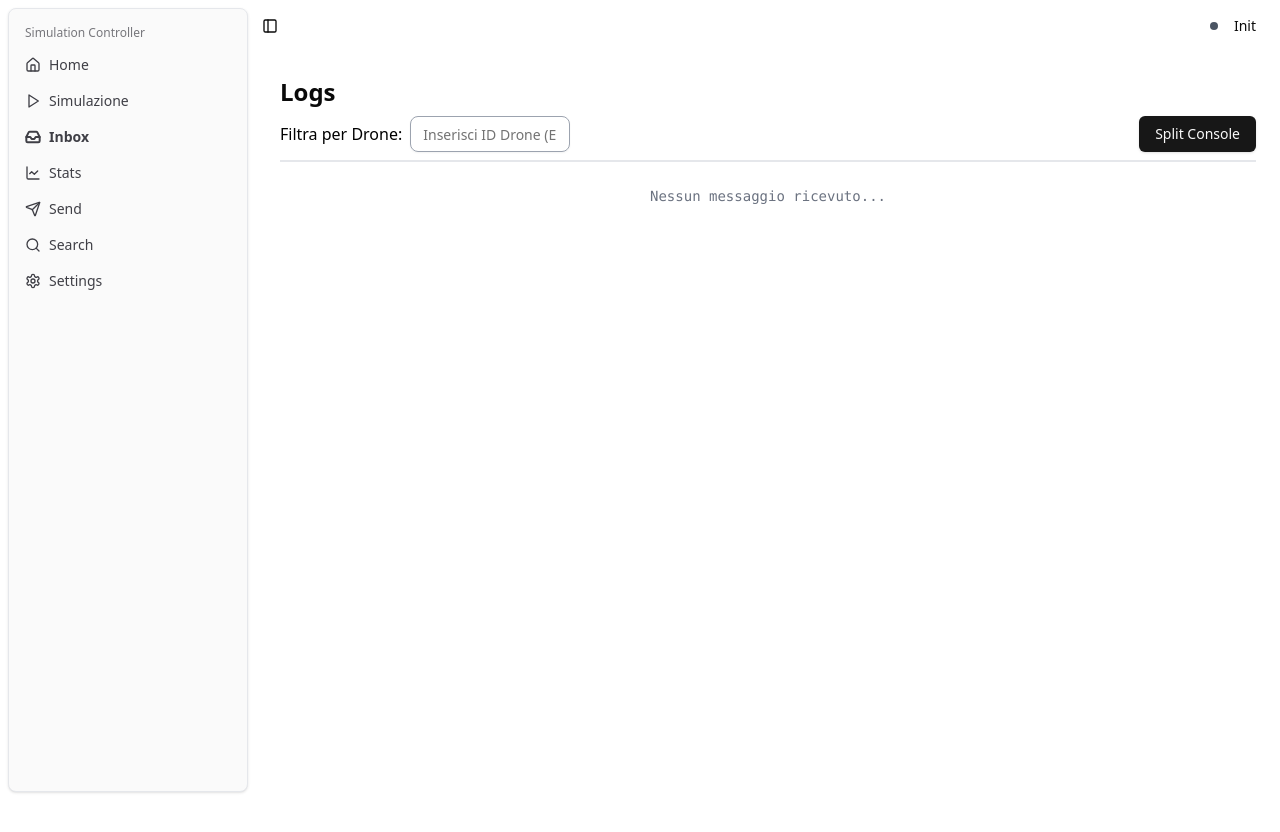
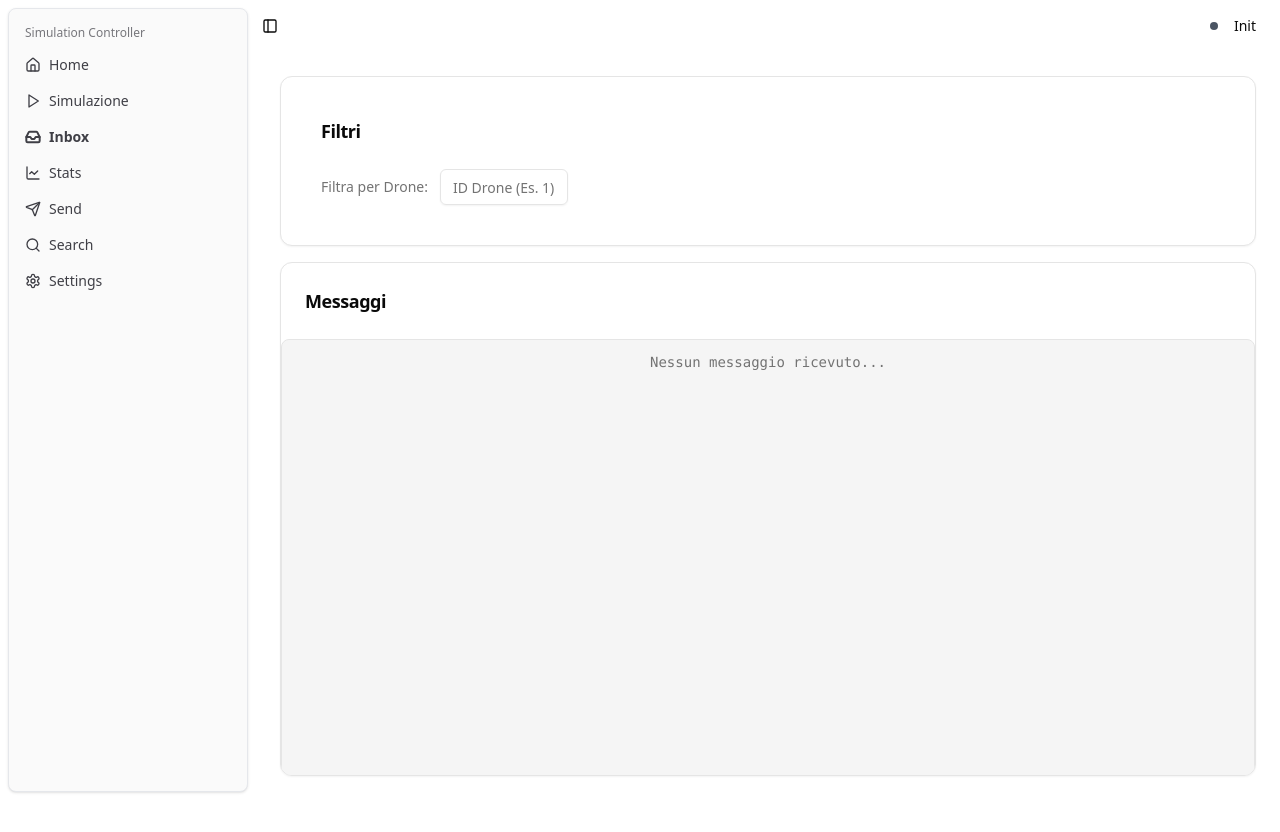
Before and after one commit to Rustbusters/react-sc, a React (Vite) app: page /inbox in a window 1280 px wide. Shown: the top 832 px of the page. After the commit the page ends 800 px from the top, so only its background shows below. Built offline with nearby package versions, Linux system fonts and the light colour scheme.

Commit message:
style: ui improvements

```diff
--- /dev/null
+++ b/src/components/ui/card.tsx
@@ -0,0 +1,76 @@
+import * as React from "react"
+
+import { cn } from "@/lib/utils"
+
+const Card = React.forwardRef<
+  HTMLDivElement,
+  React.HTMLAttributes<HTMLDivElement>
+>(({ className, ...props }, ref) => (
+  <div
+    ref={ref}
+    className={cn(
+      "rounded-xl border bg-card text-card-foreground shadow",
+      className
+    )}
+    {...props}
+  />
+))
+Card.displayName = "Card"
+
+const CardHeader = React.forwardRef<
+  HTMLDivElement,
+  React.HTMLAttributes<HTMLDivElement>
+>(({ className, ...props }, ref) => (
+  <div
+    ref={ref}
+    className={cn("flex flex-col space-y-1.5 p-6", className)}
+    {...props}
+  />
+))
+CardHeader.displayName = "CardHeader"
+
+const CardTitle = React.forwardRef<
+  HTMLDivElement,
+  React.HTMLAttributes<HTMLDivElement>
+>(({ className, ...props }, ref) => (
+  <div
+    ref={ref}
+    className={cn("font-semibold leading-none tracking-tight", className)}
+    {...props}
+  />
+))
+CardTitle.displayName = "CardTitle"
+
+const CardDescription = React.forwardRef<
+  HTMLDivElement,
+  React.HTMLAttributes<HTMLDivElement>
+>(({ className, ...props }, ref) => (
+  <div
+    ref={ref}
+    className={cn("text-sm text-muted-foreground", className)}
+    {...props}
+  />
+))
+CardDescription.displayName = "CardDescription"
+
+const CardContent = React.forwardRef<
+  HTMLDivElement,
+  React.HTMLAttributes<HTMLDivElement>
+>(({ className, ...props }, ref) => (
+  <div ref={ref} className={cn("p-6 pt-0", className)} {...props} />
+))
+CardContent.displayName = "CardContent"
+
+const CardFooter = React.forwardRef<
+  HTMLDivElement,
+  React.HTMLAttributes<HTMLDivElement>
+>(({ className, ...props }, ref) => (
+  <div
+    ref={ref}
+    className={cn("flex items-center p-6 pt-0", className)}
+    {...props}
+  />
+))
+CardFooter.displayName = "CardFooter"
+
+export { Card, CardHeader, CardFooter, CardTitle, CardDescription, CardContent }
--- a/src/pages/Logs.tsx
+++ b/src/pages/Logs.tsx
@@ -2,7 +2,9 @@ import { useEffect, useRef, useState } from "react";
 import { invoke } from "@tauri-apps/api/core";
 import { Button } from "@/components/ui/button";
 import { Input } from "@/components/ui/input";
-import { ArrowDownToLine } from "lucide-react";
+import { Card, CardContent, CardHeader, CardTitle } from "@/components/ui/card";
+import { Label } from "@/components/ui/label";
+import { ArrowDownToLine, X } from "lucide-react";
 
 interface Message {
   type: string;
@@ -13,11 +15,9 @@ interface Message {
 export const Logs = () => {
   const [messages, setMessages] = useState<Message[]>([]);
   const [nodeFilter, setNodeFilter] = useState<string>("");
-  const [isSplit, setIsSplit] = useState<boolean>(false);
   const [isAtBottom, setIsAtBottom] = useState<boolean>(true);
 
   const logsContainerRef = useRef<HTMLDivElement | null>(null);
-  const filteredLogsContainerRef = useRef<HTMLDivElement | null>(null);
 
   const fetchAndDisplayMessages = async () => {
     try {
@@ -37,18 +37,12 @@ export const Logs = () => {
   useEffect(() => {
     if (isAtBottom) {
       logsContainerRef.current?.scrollTo({ top: logsContainerRef.current.scrollHeight, behavior: "smooth" });
-      filteredLogsContainerRef.current?.scrollTo({
-        top: filteredLogsContainerRef.current.scrollHeight,
-        behavior: "smooth"
-      });
     }
-  }, [messages, isSplit]);
+  }, [messages]);
 
-  // Funzione per monitorare lo scroll e aggiornare lo stato
-  const handleScroll = (ref: React.RefObject<HTMLDivElement>) => {
-    if (!ref.current) return;
-    const { scrollTop, scrollHeight, clientHeight } = ref.current;
-    setIsAtBottom(scrollTop + clientHeight >= scrollHeight - 10);
+  const handleScroll = (event: React.UIEvent<HTMLDivElement>) => {
+    const target = event.currentTarget;
+    setIsAtBottom(target.scrollTop + target.clientHeight >= target.scrollHeight - 10);
   };
 
   const scrollToBottom = () => {
@@ -58,7 +52,7 @@ export const Logs = () => {
   const getMessageColor = (type: string) => {
     switch (type) {
       case "PacketSent":
-        return "text-black font-semibold";
+        return "text-green-600 font-semibold";
       case "PacketDropped":
         return "text-red-500 font-semibold";
       case "ControllerShortcut":
@@ -70,131 +64,70 @@ export const Logs = () => {
 
   const filteredMessages = nodeFilter
     ? messages.filter((msg) => msg.node.toString().includes(nodeFilter))
-    : [];
-
-  const displayedMessages = !isSplit && nodeFilter ? filteredMessages : messages;
+    : messages;
 
   return (
-    <div className="p-6 w-full h-full">
-      <h2 className="text-2xl font-bold">Logs</h2>
-
-      <div className="py-2 flex flex-wrap items-center justify-between gap-3 border-b-2 border-gray-200 mb-2">
-        <div className="flex items-center gap-2">
-          <label htmlFor="nodeFilter" className="text-md font-medium text-black">
+    <div className="h-screen w-full flex flex-col p-6 bg-background space-y-4">
+      {/* Sezione Filtri */ }
+      <Card className="p-4 shadow-sm">
+        <CardHeader className="flex flex-row items-center justify-between">
+          <CardTitle className="text-lg">Filtri</CardTitle>
+        </CardHeader>
+        <CardContent className="flex items-center gap-3">
+          <Label htmlFor="nodeFilter" className="text-muted-foreground">
             Filtra per Drone:
-          </label>
+          </Label>
           <Input
             id="nodeFilter"
             type="text"
-            placeholder="Inserisci ID Drone (Es. 1)"
+            placeholder="ID Drone (Es. 1)"
             value={ nodeFilter }
             onChange={ (e) => setNodeFilter(e.target.value) }
-            className="border border-gray-400 rounded-lg px-3 py-2 text-black w-40"
+            className="w-32"
           />
           { nodeFilter && (
-            <Button onClick={ () => setNodeFilter("") } className="ml-2">
-              ❌ Reset
+            <Button variant="outline" size="icon" onClick={ () => setNodeFilter("") }>
+              <X size={ 18 }/>
             </Button>
           ) }
-        </div>
-        <Button onClick={ () => setIsSplit(!isSplit) }>
-          { isSplit ? "Unsplit Console" : "Split Console" }
-        </Button>
-      </div>
+        </CardContent>
+      </Card>
 
-      { isSplit ? (
-        <div className="flex flex-col gap-4 relative">
-          {/* Sezione: Tutti i Log */ }
-          <div>
-            <h3 className="text-lg font-semibold text-black mb-2">Tutti i Log</h3>
-            <div
-              ref={ logsContainerRef }
-              onScroll={ () => handleScroll(logsContainerRef) }
-              className="h-[250px] p-4 overflow-y-auto font-mono text-sm border border-gray-300 rounded-md shadow-md"
-            >
-              { messages.length === 0 ? (
-                <p className="text-gray-500 text-center">Nessun messaggio ricevuto...</p>
-              ) : (
-                messages.map((message, index) => (
-                  <div key={ index } className={ `py-2 border-b border-gray-200 ${ getMessageColor(message.type) }` }>
-                    <span
-                      className="ml-2 text-blue-600">[{ message.type.startsWith("HostEvent") ? "Host" : "Drone" }: { message.node }]</span>
-                    <span className="font-bold">[{ message.type }]</span>
-                    <span className="ml-2">{ message.packet }</span>
-                  </div>
-                ))
-              ) }
-            </div>
-          </div>
-
-          <div>
-            <h3 className="text-lg font-semibold text-black mb-2">
-              Log Filtrati { nodeFilter && `(Drone: ${ nodeFilter })` }
-            </h3>
-            <div
-              ref={ filteredLogsContainerRef }
-              onScroll={ () => handleScroll(filteredLogsContainerRef) }
-              className="h-[250px] p-4 overflow-y-auto font-mono text-sm border border-gray-300 rounded-md shadow-md"
-            >
-              { filteredMessages.length === 0 ? (
-                <p className="text-gray-500 text-center">
-                  { nodeFilter
-                    ? "Nessun messaggio per il drone selezionato."
-                    : "Imposta un filtro per visualizzare log specifici." }
-                </p>
-              ) : (
-                filteredMessages.map((message, index) => (
-                  <div key={ index } className={ `py-2 border-b border-gray-200 ${ getMessageColor(message.type) }` }>
-                    <span className="font-bold">[{ message.type }]</span>
-                    <span className="ml-2 text-blue-600">[Drone: { message.node }]</span>
-                    <span className="ml-2">{ message.packet }</span>
-                  </div>
-                ))
-              ) }
-            </div>
-          </div>
-
-          {/* Bottone per scrollare in basso in modalità split */ }
-          { !isAtBottom && (
-            <Button
-              onClick={ scrollToBottom }
-              className="fixed bottom-10 right-10"
-              variant="outline"
-            >
-              <ArrowDownToLine/>
-            </Button>
-          ) }
-        </div>
-      ) : (
-        <div
+      {/* Sezione Logs */ }
+      <Card className="flex-1 overflow-hidden shadow-sm">
+        <CardHeader>
+          <CardTitle className="text-lg">Messaggi</CardTitle>
+        </CardHeader>
+        <CardContent
           ref={ logsContainerRef }
-          onScroll={ () => handleScroll(logsContainerRef) }
-          className="h-full py-4 overflow-y-auto font-mono text-sm"
+          onScroll={ handleScroll }
+          className="h-full overflow-y-auto font-mono text-sm p-3 border rounded-lg bg-muted"
         >
-          { displayedMessages.length === 0 ? (
-            <p className="text-gray-500 text-center">Nessun messaggio ricevuto...</p>
+          { filteredMessages.length === 0 ? (
+            <p className="text-muted-foreground text-center">Nessun messaggio ricevuto...</p>
           ) : (
-            displayedMessages.map((message, index) => (
-              <div key={ index } className={ `py-1 ${ getMessageColor(message.type) }` }>
-                <span
-                  className="text-blue-600">[{ message.type.startsWith("HostEvent") ? "Host" : "Drone" }: { message.node }]</span>
+            filteredMessages.map((message, index) => (
+              <div key={ index } className={ `py-1 border-b border-gray-200 ${ getMessageColor(message.type) }` }>
+                <span className="text-blue-600">
+                  [{ message.type.startsWith("HostEvent") ? "Host" : "Drone" }: { message.node }]
+                </span>
                 <span className="ml-2 font-semibold">[{ message.type }]</span>
-                <span className="ml-2 text-slate-600">{ message.packet }</span>
+                <span className="ml-2 text-foreground">{ message.packet }</span>
               </div>
             ))
           ) }
+        </CardContent>
+      </Card>
 
-          {/* Bottone per scrollare in basso */ }
-          { !isAtBottom && (
-            <Button
-              onClick={ scrollToBottom }
-              className="fixed bottom-10 right-10"
-              variant="outline"
-            >
-              <ArrowDownToLine/>
-            </Button>
-          ) }
-        </div>
+      {/* Bottone per Scroll in basso */ }
+      { !isAtBottom && (
+        <Button
+          onClick={ scrollToBottom }
+          className="fixed bottom-10 right-10 shadow-lg animate-bounce"
+          variant="outline"
+        >
+          <ArrowDownToLine size={ 20 }/>
+        </Button>
       ) }
     </div>
   );
```
Also changed, not shown: src/components/NodeDetails.tsx (+87 -43 lines).
